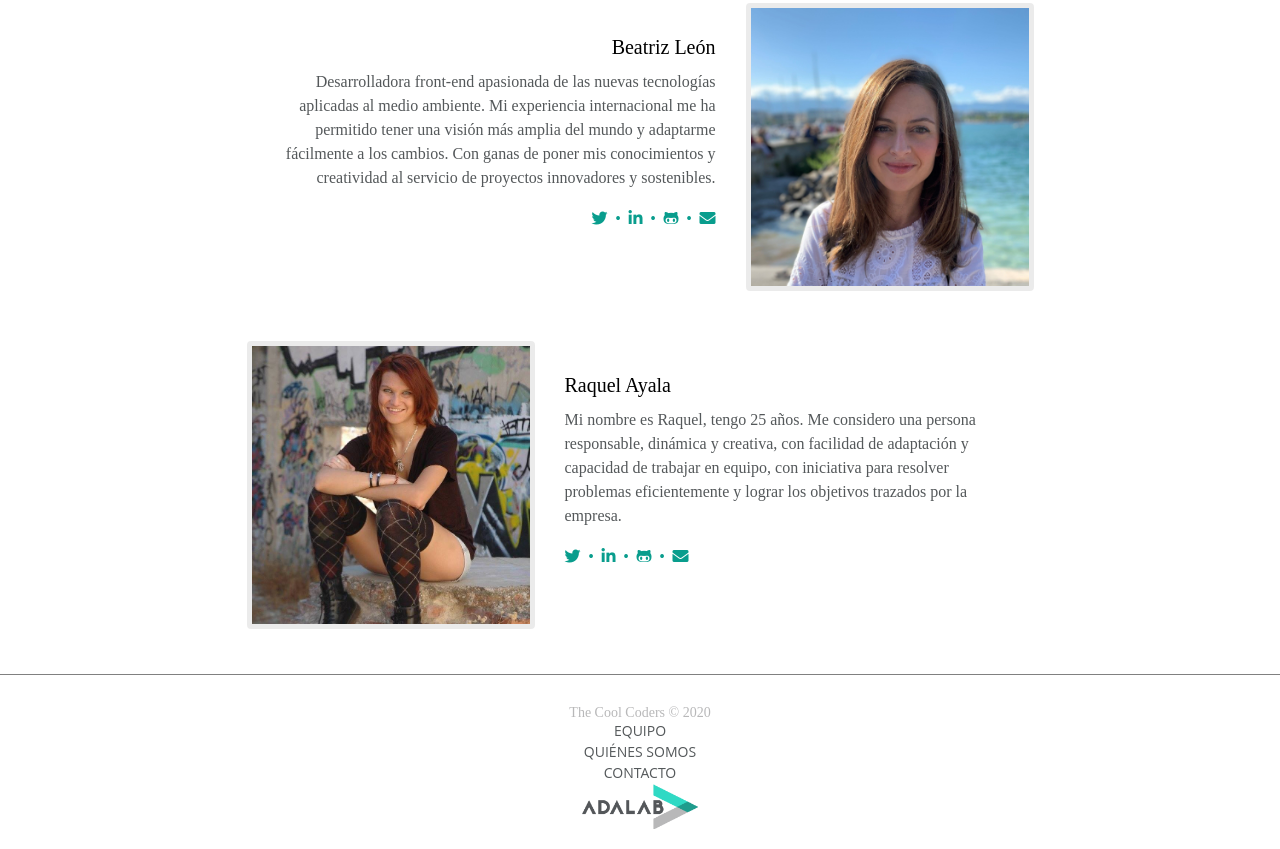
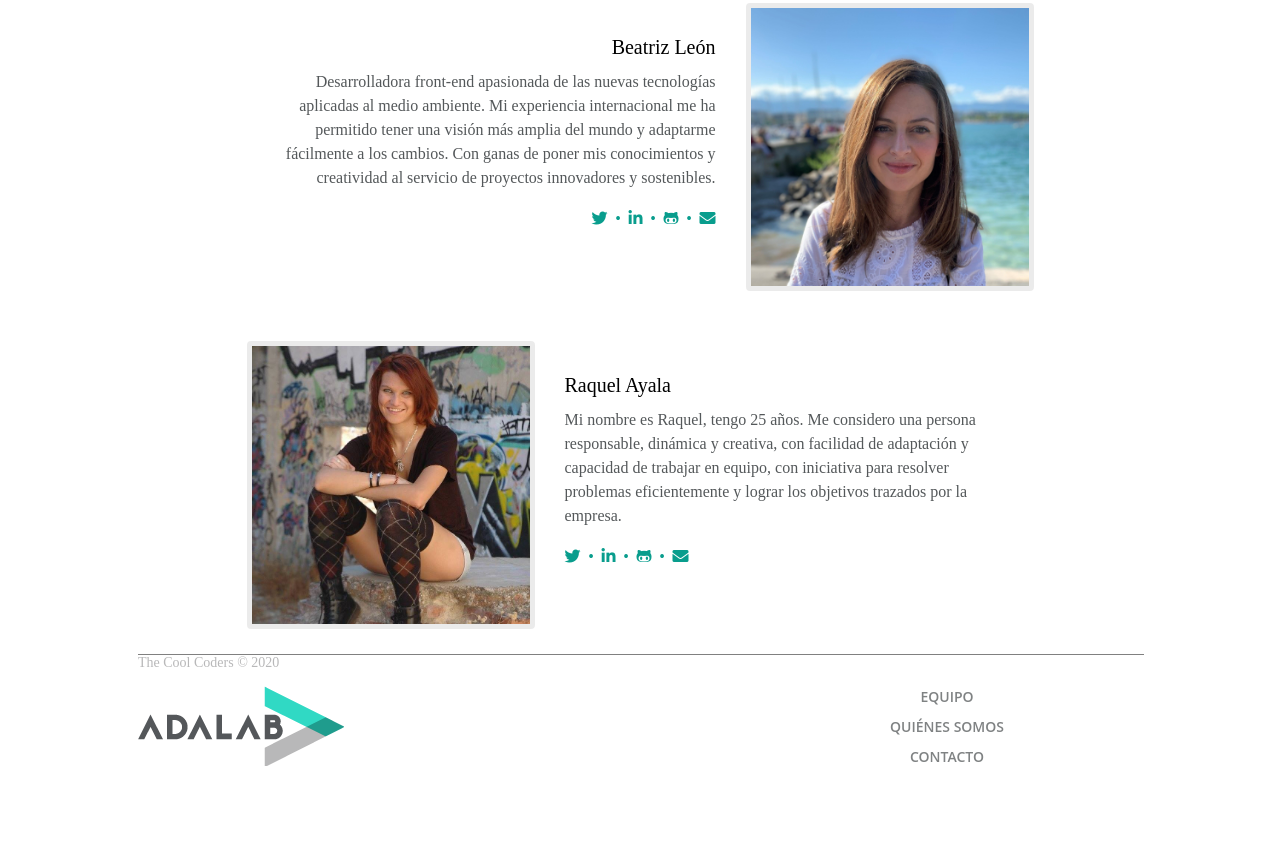
Before and after one commit to Adalab/project-promo-i-module-1-team-3-morning, a website: page docs/index.html in a window 1280 px wide. Shown: the part 2341-3190 px from the top of the page. After the commit the page ends 3162 px from the top, so only its background shows below. Drawn offline with nearby package versions, Linux system fonts and the light colour scheme; files that its build step writes are made by us from their sources.

Commit message:
footer changes

```diff
--- /dev/null
+++ b/_src/assets/scss/core/_footer.scss
@@ -0,0 +1,95 @@
+.footer {
+  margin: 30px 74px 45px;
+  display: flex;
+  flex-direction: column;
+  align-items: center;
+  justify-content: center;
+  position: relative;
+}
+.copyright-footer {
+  margin-top: 0;
+  margin-bottom: 20px;
+  text-transform: capitalize;
+  color: #b8b8b9;
+  font-size: 0.875rem;
+  text-align: center;
+}
+
+.nav-footer {
+  text-align: center;
+  padding-left: 0px;
+}
+
+.nav-footer ul {
+  /*width: 114px;*/
+  height: 60px;
+  margin: 0;
+}
+
+.links-footer {
+  text-decoration: none;
+  text-transform: uppercase;
+  color: rgba(84, 88, 90, 0.75);
+  font-size: 14px;
+  font-weight: 600;
+  line-height: 20px;
+  font-family: "Open Sans", sans-serif;
+}
+
+ul {
+  padding: 0px;
+}
+
+.logo-footer {
+  width: 115.9px;
+  height: 45px;
+  margin-top: 30px;
+  display: flex;
+  text-align: center;
+}
+
+.logo-footer img {
+  width: 100%;
+  height: 100%;
+  margin-bottom: 45px;
+}
+
+@media all and (min-width: 768px) {
+  .footer {
+    margin: 30px 45px 60px;
+    align-items: flex-start;
+  }
+  .nav-footer {
+    position: absolute;
+    right: 45px;
+  }
+  .copyright-footer {
+    margin-bottom: 15px;
+  }
+  .links-footer {
+    line-height: 30px;
+  }
+  .logo-footer {
+    margin-top: 0;
+  }
+}
+
+@media all and (min-width: 1200px) {
+  .footer {
+    margin: 30px 138px 51px;
+    align-items: flex-start;
+  }
+  .nav-footer {
+    position: absolute;
+    right: 138px;
+  }
+  .copyright-footer {
+    margin-bottom: 15px;
+  }
+  .links-footer {
+    line-height: 30px;
+  }
+  .logo-footer {
+    margin-top: 0;
+  }
+}
--- a/_src/assets/scss/core/main.scss
+++ b/_src/assets/scss/core/main.scss
@@ -250,60 +250,5 @@ i {
   color: rgb(184, 184, 185);
 }
 
-.footer {
-  width: 100%;
-  margin-top: 50px;
-  margin-bottom: 20px;
-  display: flex;
-  flex-direction: column;
-  align-items: center;
-  justify-content: center;
-}
-
-.copyright-footer {
-  margin-top: 1.875rem;
-  margin-bottom: 0;
-  color: #b8b8b9;
-  font-size: 0.875rem;
-  text-align: center;
-}
-
-.nav-footer {
-  width: 100%;
-  text-align: center;
-  padding-left: 0px;
-}
-
-.list-footer {
-  margin: 0px;
-  list-style: none;
-  font-size: 0.875rem;
-  line-height: 1.25rem;
-  text-decoration: none;
-}
-
-ul {
-  padding: 0px;
-}
-
-.image-footer {
-  display: flex;
-  width: 115.9px;
-  height: 45px;
-  text-align: center;
-}
-
-.image-footer img {
-  width: 100%;
-  height: 100%;
-  margin-bottom: 45px;
-}
-
-.links-footer {
-  text-decoration: none;
-  color: #54585a;
-  font-size: 0.875rem;
-  font-family: "Open Sans", sans-serif;
-}
-
 @import "_go-about";
+@import "_footer";
```
Also changed, not shown: _src/templates/partials/_footer.html (+12 -10 lines).
